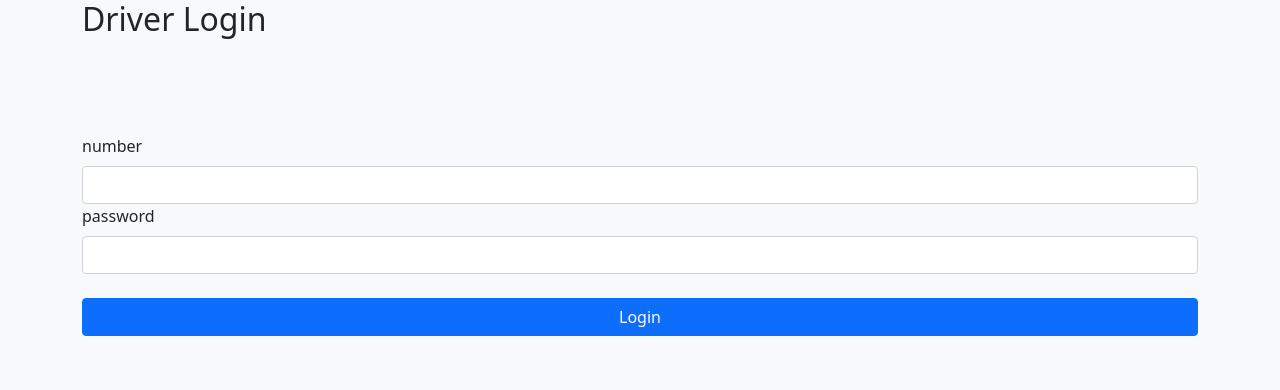
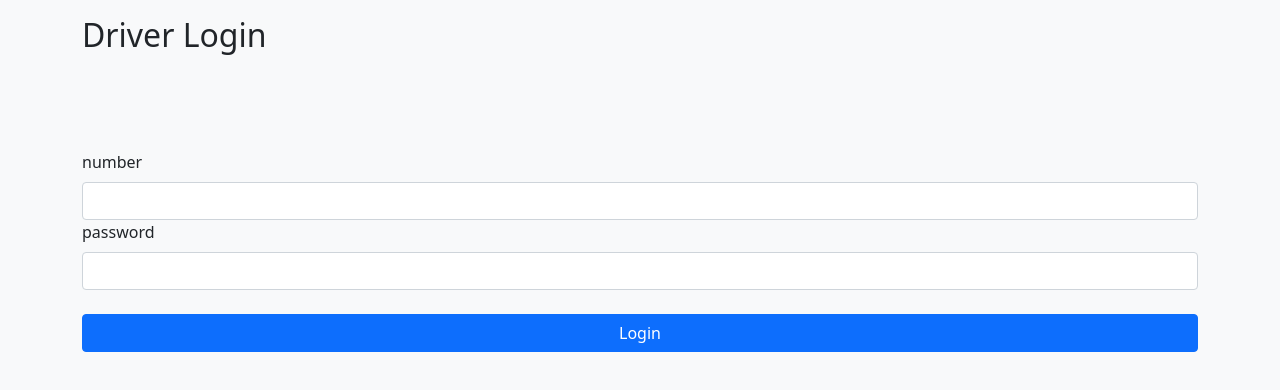
Before and after one commit to burkaloo/jbx-driver-web, a Vue app: page / in a window 1280 px wide. Shown: the top 390 px of the page. Built offline with nearby package versions, Linux system fonts and the light colour scheme.

Commit message:
minor edits

```diff
--- a/src/components/login.vue
+++ b/src/components/login.vue
@@ -2,7 +2,7 @@
   <div>
     <div class="container">
       <div class="row">
-        <div class="col-12">
+        <div class="col-12 pt-3">
           <h2>Driver Login</h2>
         </div>
         <div class="col-12 text-start mt-5">
```
